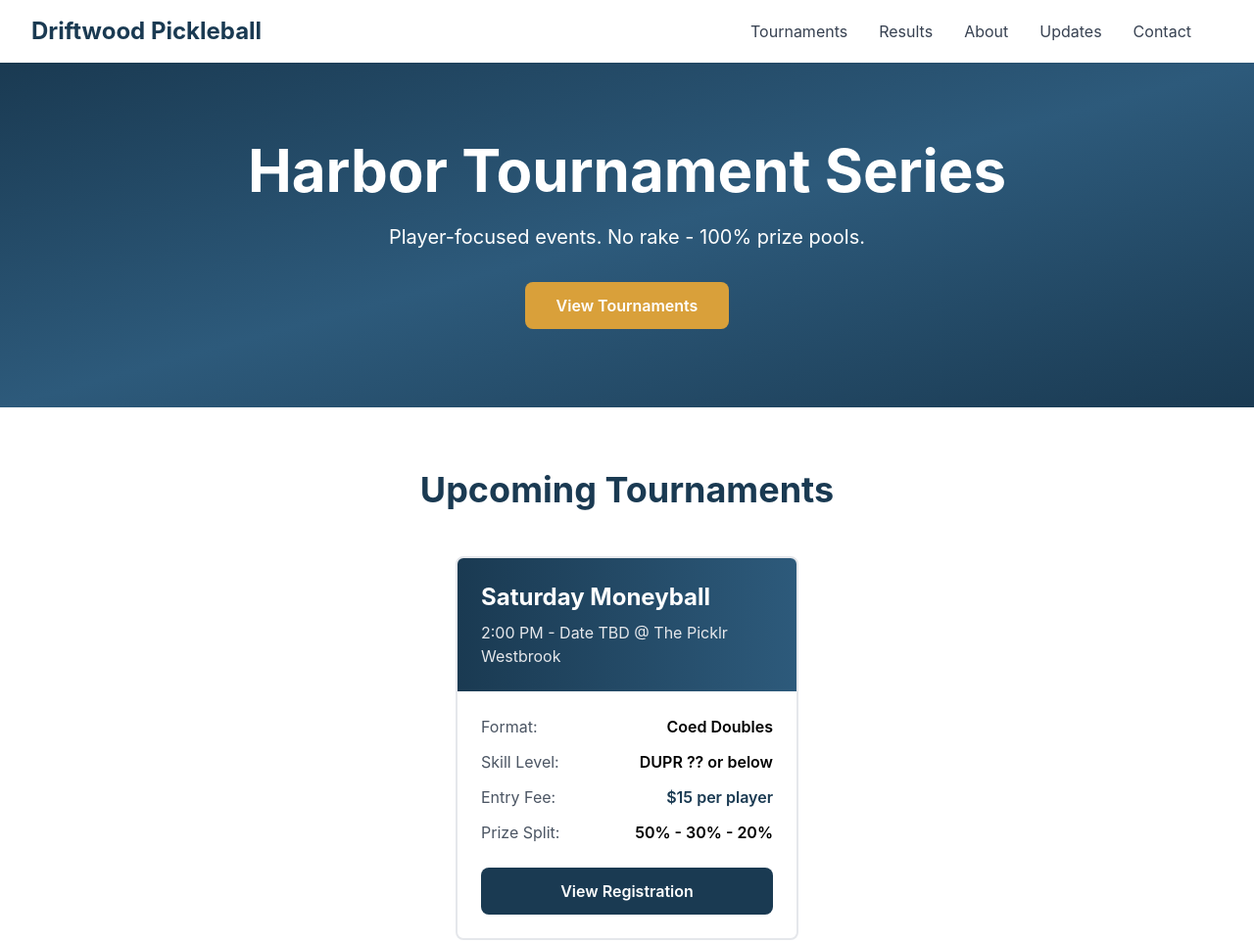
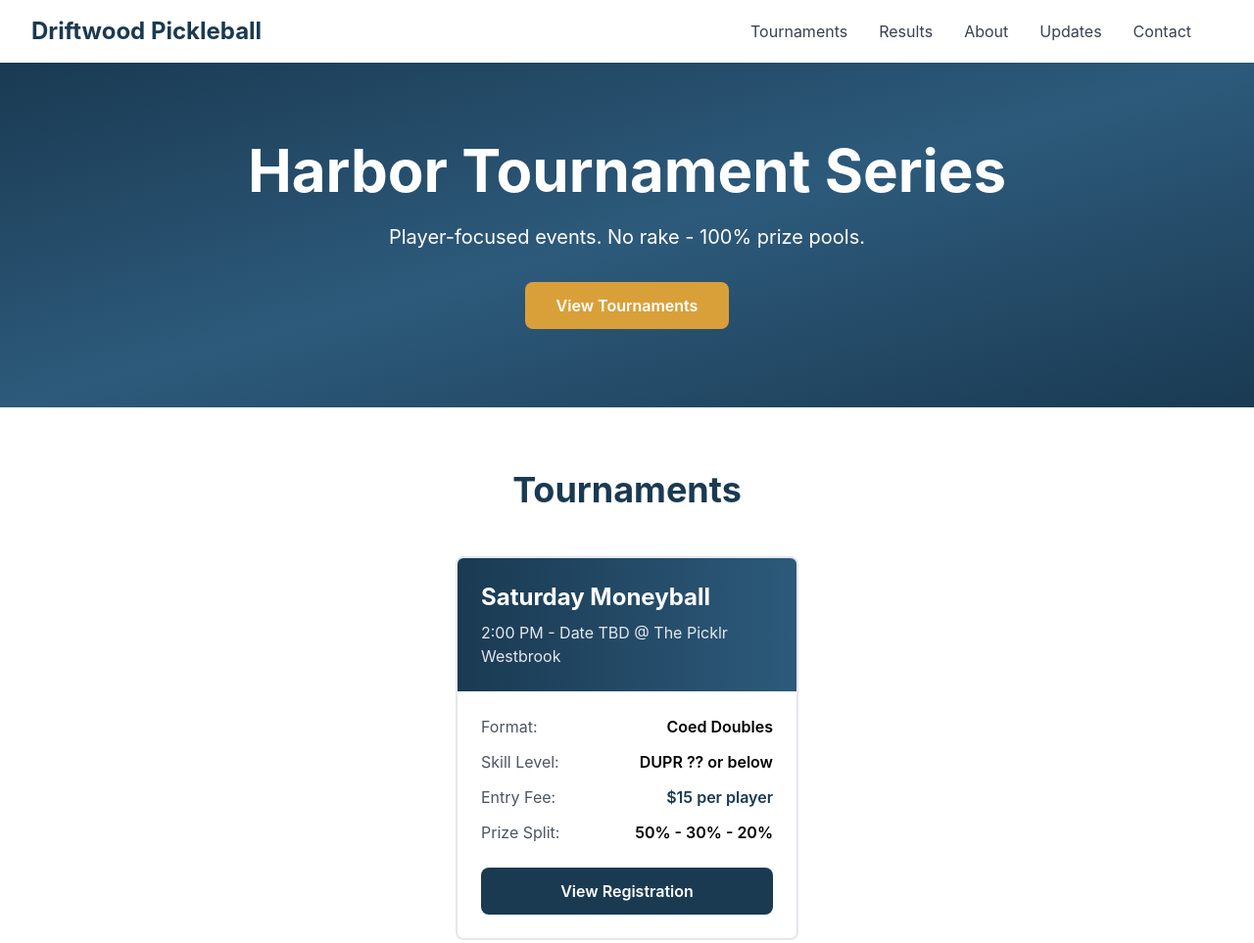
Before and after one commit to jnougaret/driftwood-pickleball, a website: page index.html in a window 1280 px wide. Shown: the top 963 px of the page at 98% size. Drawn offline with nearby package versions, Linux system fonts and the light colour scheme; no server answers.

```diff
--- a/index.html
+++ b/index.html
@@ -320,7 +320,7 @@
     <!-- Tournaments Section -->
     <section id="tournaments" class="py-16 bg-white">
         <div class="max-w-7xl mx-auto px-4 sm:px-6 lg:px-8">
-            <h2 class="text-4xl font-bold text-center text-ocean-blue mb-12">Upcoming Tournaments</h2>
+            <h2 class="text-4xl font-bold text-center text-ocean-blue mb-12">Tournaments</h2>
             <div id="tournaments-container" class="flex flex-wrap justify-center gap-8 max-w-5xl mx-auto">
                 <!-- Tournaments auto-generated from tournaments-config.js -->
             </div>
```
